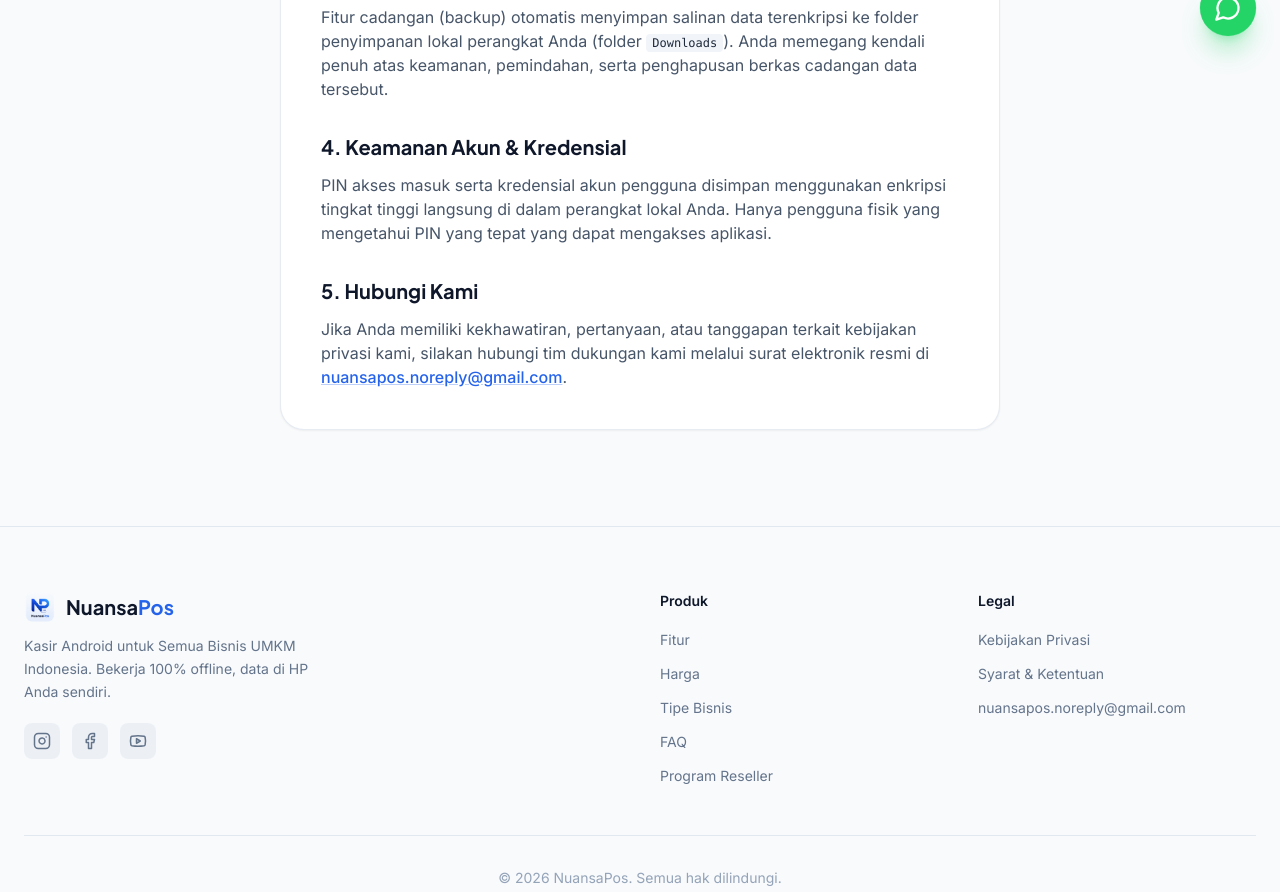
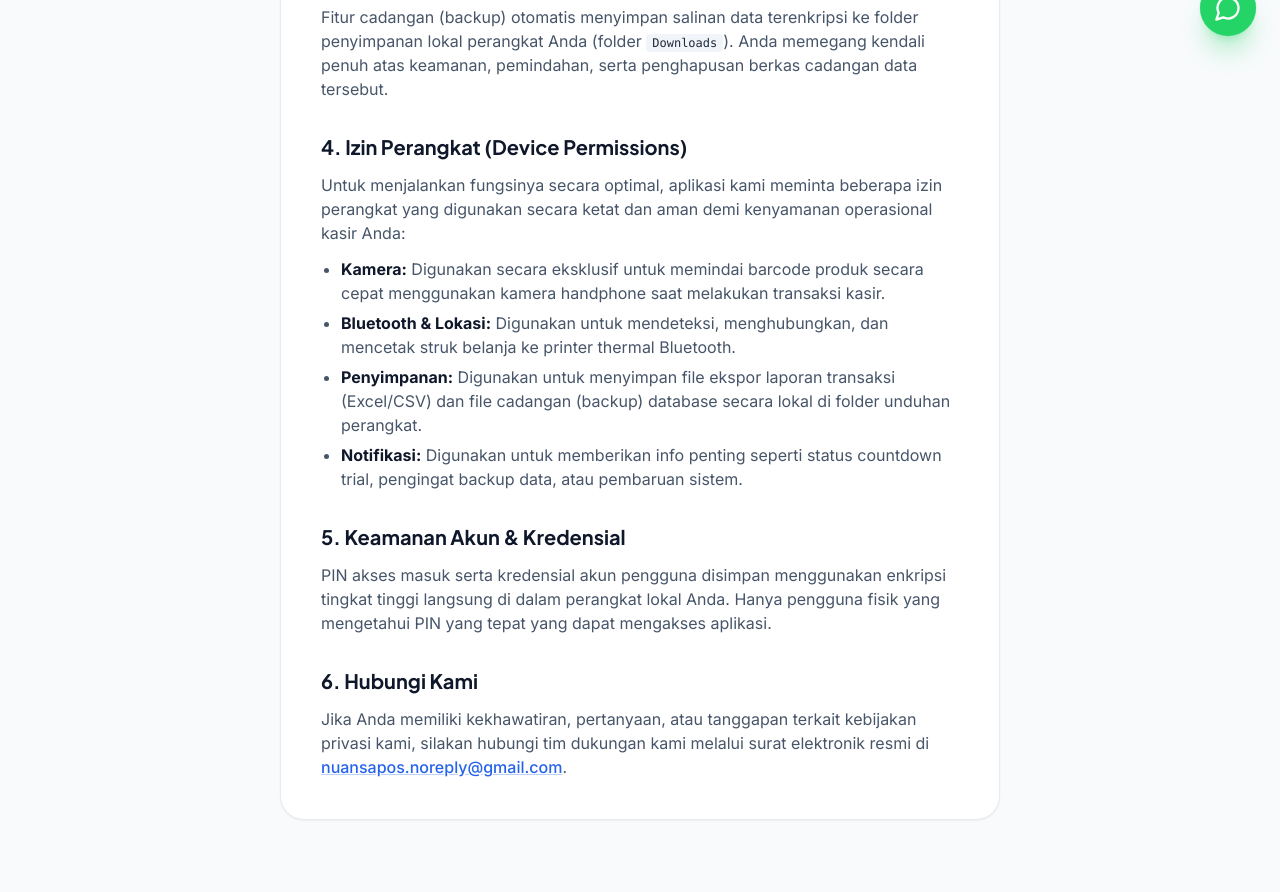
Before and after one commit to panggilajasadul/nuansapos-web, a Next.js app: page /privacy-policy in a window 1280 px wide. Shown: the part 740-1632 px from the top of the page. Built offline with nearby package versions, Linux system fonts and the light colour scheme.

Commit message:
docs: update privacy policy to include device permissions

```diff
--- a/app/privacy-policy/page.tsx
+++ b/app/privacy-policy/page.tsx
@@ -65,7 +65,30 @@ export default function PrivacyPolicyPage() {
 
             <section className="space-y-3">
               <h2 className="font-display font-bold text-lg md:text-xl text-slate-900">
-                4. Keamanan Akun & Kredensial
+                4. Izin Perangkat (Device Permissions)
+              </h2>
+              <p>
+                Untuk menjalankan fungsinya secara optimal, aplikasi kami meminta beberapa izin perangkat yang digunakan secara ketat dan aman demi kenyamanan operasional kasir Anda:
+              </p>
+              <ul className="list-disc pl-5 space-y-1.5 text-slate-600">
+                <li>
+                  <strong className="text-slate-900">Kamera:</strong> Digunakan secara eksklusif untuk memindai barcode produk secara cepat menggunakan kamera handphone saat melakukan transaksi kasir.
+                </li>
+                <li>
+                  <strong className="text-slate-900">Bluetooth &amp; Lokasi:</strong> Digunakan untuk mendeteksi, menghubungkan, dan mencetak struk belanja ke printer thermal Bluetooth.
+                </li>
+                <li>
+                  <strong className="text-slate-900">Penyimpanan:</strong> Digunakan untuk menyimpan file ekspor laporan transaksi (Excel/CSV) dan file cadangan (backup) database secara lokal di folder unduhan perangkat.
+                </li>
+                <li>
+                  <strong className="text-slate-900">Notifikasi:</strong> Digunakan untuk memberikan info penting seperti status countdown trial, pengingat backup data, atau pembaruan sistem.
+                </li>
+              </ul>
+            </section>
+
+            <section className="space-y-3">
+              <h2 className="font-display font-bold text-lg md:text-xl text-slate-900">
+                5. Keamanan Akun & Kredensial
               </h2>
               <p>
                 PIN akses masuk serta kredensial akun pengguna disimpan menggunakan enkripsi tingkat tinggi langsung di dalam perangkat lokal Anda. Hanya pengguna fisik yang mengetahui PIN yang tepat yang dapat mengakses aplikasi.
@@ -74,7 +97,7 @@ export default function PrivacyPolicyPage() {
 
             <section className="space-y-3">
               <h2 className="font-display font-bold text-lg md:text-xl text-slate-900">
-                5. Hubungi Kami
+                6. Hubungi Kami
               </h2>
               <p>
                 Jika Anda memiliki kekhawatiran, pertanyaan, atau tanggapan terkait kebijakan privasi kami, silakan hubungi tim dukungan kami melalui surat elektronik resmi di{' '}
```
